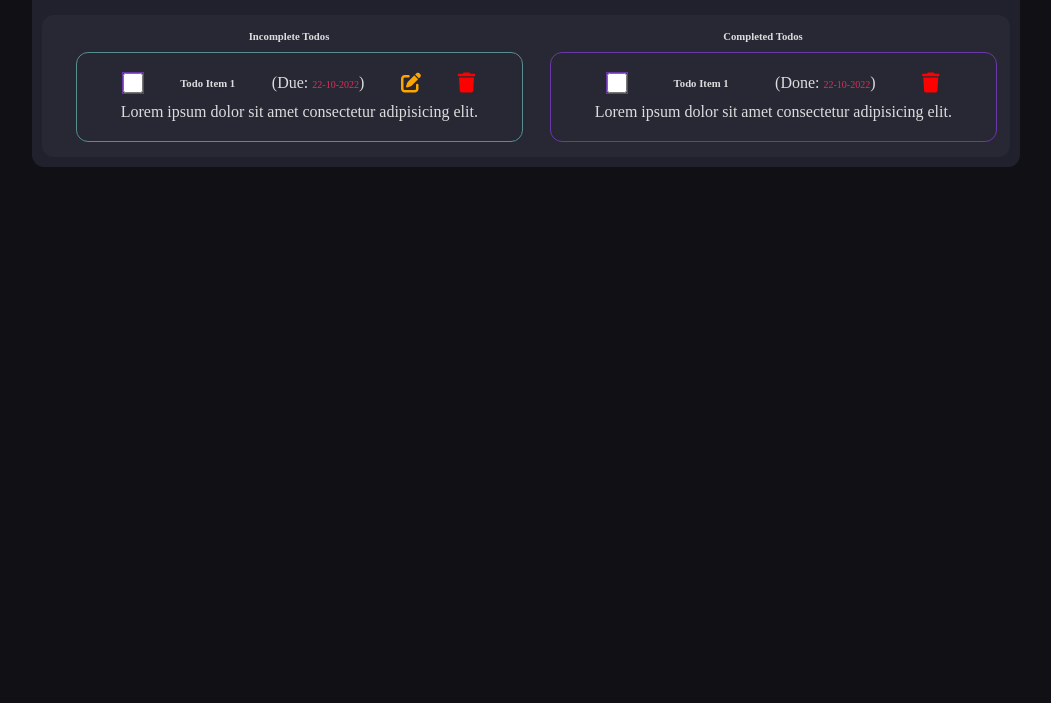
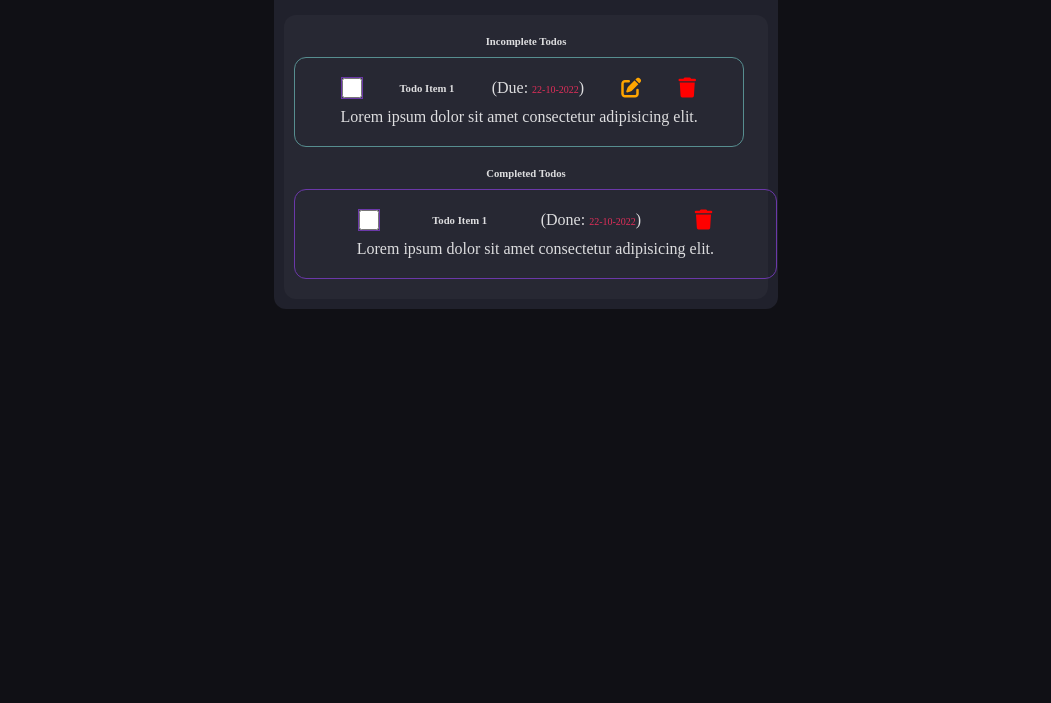
Before and after one commit to SandeSydney/Todo, a plain HTML site: page index.html in a window 1280 px wide. Shown: the part 97-800 px from the top of the page, without its empty margins (114-1165 px from the left). Drawn offline with Linux system fonts and the light colour scheme.

Commit message:
Modified element styling

```diff
--- a/css/app.css
+++ b/css/app.css
@@ -38,7 +38,7 @@ body{
 * SECTION TO LIST THE TODO'S
 ********************************************* */
 .section-list{
-    width: 80%;
+    width: 40%;
     height: 90%;
     border-radius: 12px;
     background-color: #20212C;
@@ -80,15 +80,16 @@ i{
     border-radius: 12px;
     display: flex;
     flex-wrap: wrap;
-    justify-content: space-around;
-    padding: 15px 10px;
+    justify-content: center;
+    padding: 10px;
 }
 
 .section-list .todo-frame .completeness{
-    width: 45%;
+    width: auto;
     display: flex;
     flex-direction: column;
     gap: 10px;
+    margin: 10px 0px;
 }
 
 .section-list .todo-frame .completeness .todo-items{
@@ -101,7 +102,7 @@ i{
     border: 1px solid #578E90;
     border-radius: 12px;
     padding: 20px;
-    width: 95%;
+    width: 88%;
 }
 
 .section-list .todo-frame .completeness .todo-complete{
@@ -136,7 +137,7 @@ i{
     display: none;
 }
 
-form{
+.form{
     font-size: medium;
     display: flex;
     flex-direction: column;
```
